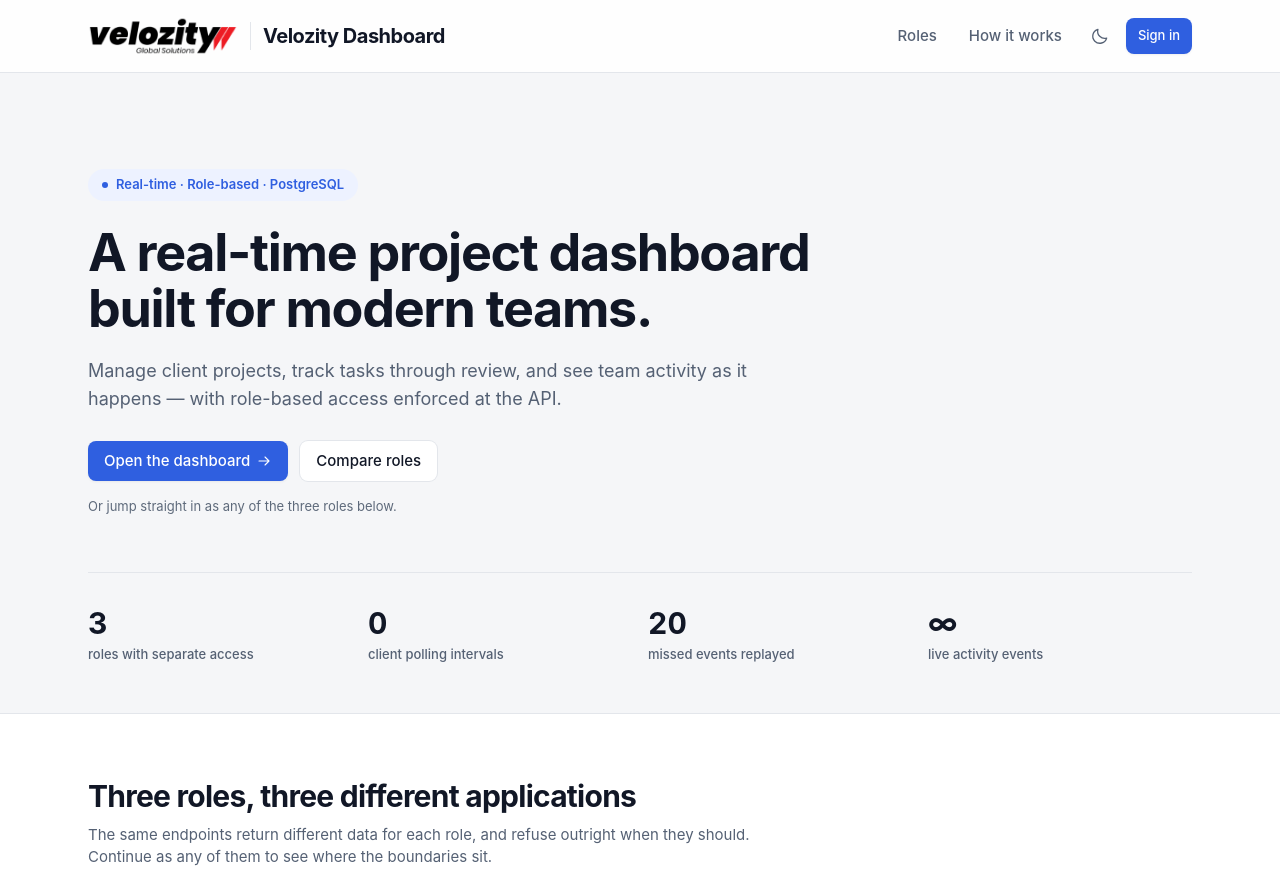
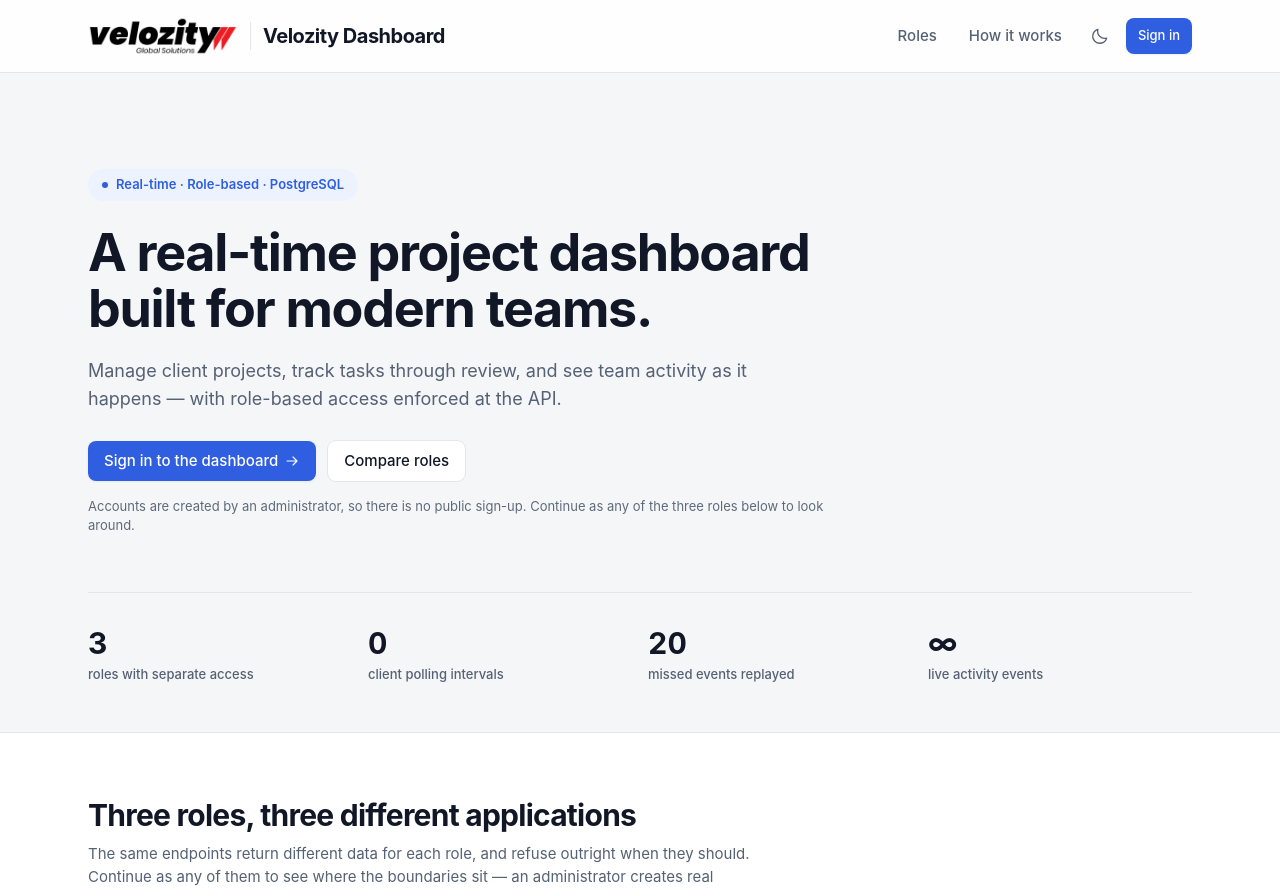
Before and after one commit to reflection-swarup/velozity-project-dashboard, a React (Vite) app in the folder web/: page / in a window 1280 px wide. Shown: the top 889 px of the page. Built offline with nearby package versions, Linux system fonts and the light colour scheme; no server answers.

Commit message:
show the signed in identity on the landing page and explain there is no public signup

```diff
--- a/web/src/pages/LandingPage.tsx
+++ b/web/src/pages/LandingPage.tsx
@@ -99,7 +99,7 @@ const STACK = [
 const REPO_URL = 'https://github.com/reflection-swarup/velozity-project-dashboard';
 
 export const LandingPage = () => {
-  const { status, login } = useAuth();
+  const { status, user, login, logout } = useAuth();
   const { resolved, toggle } = useTheme();
   const navigate = useNavigate();
 
@@ -145,9 +145,23 @@ export const LandingPage = () => {
             >
               {resolved === 'dark' ? <IconSun className="size-5" /> : <IconMoon className="size-5" />}
             </button>
-            <Link to={status === 'authenticated' ? '/dashboard' : '/login'}>
-              <Button size="sm">{status === 'authenticated' ? 'Open dashboard' : 'Sign in'}</Button>
-            </Link>
+            {status === 'authenticated' && user ? (
+              <>
+                <span className="hidden text-[13px] text-muted lg:inline">
+                  Signed in as <span className="font-semibold text-ink">{user.name}</span>
+                </span>
+                <Link to="/dashboard">
+                  <Button size="sm">Open dashboard</Button>
+                </Link>
+                <Button size="sm" variant="ghost" onClick={() => void logout()}>
+                  Sign out
+                </Button>
+              </>
+            ) : (
+              <Link to="/login">
+                <Button size="sm">Sign in</Button>
+              </Link>
+            )}
           </nav>
         </div>
       </header>
@@ -171,7 +185,7 @@ export const LandingPage = () => {
           <div className="mt-7 flex flex-wrap items-center gap-3">
             <Link to={status === 'authenticated' ? '/dashboard' : '/login'}>
               <Button>
-                Open the dashboard
+                {status === 'authenticated' ? 'Open the dashboard' : 'Sign in to the dashboard'}
                 <IconArrowRight className="size-4" />
               </Button>
             </Link>
@@ -181,7 +195,8 @@ export const LandingPage = () => {
           </div>
 
           <p className="mt-4 text-[13px] text-subtle">
-            Or jump straight in as any of the three roles below.
+            Accounts are created by an administrator, so there is no public sign-up. Continue as
+            any of the three roles below to look around.
           </p>
         </div>
 
@@ -202,7 +217,8 @@ export const LandingPage = () => {
           </h2>
           <p className="mt-2.5 max-w-2xl text-md text-muted">
             The same endpoints return different data for each role, and refuse outright when they
-            should. Continue as any of them to see where the boundaries sit.
+            should. Continue as any of them to see where the boundaries sit — an administrator
+            creates real accounts from the Team page.
           </p>
 
           <div className="mt-8 grid gap-4 lg:grid-cols-3">
```
